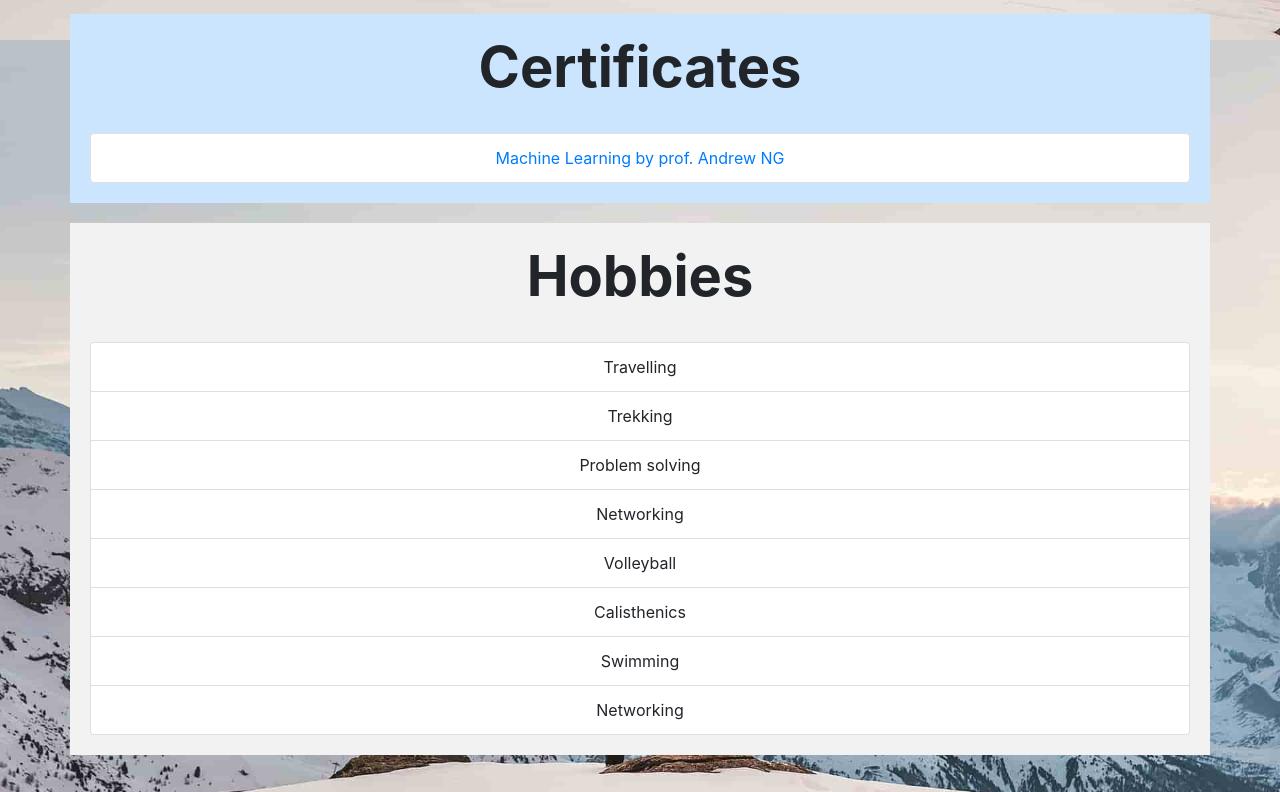
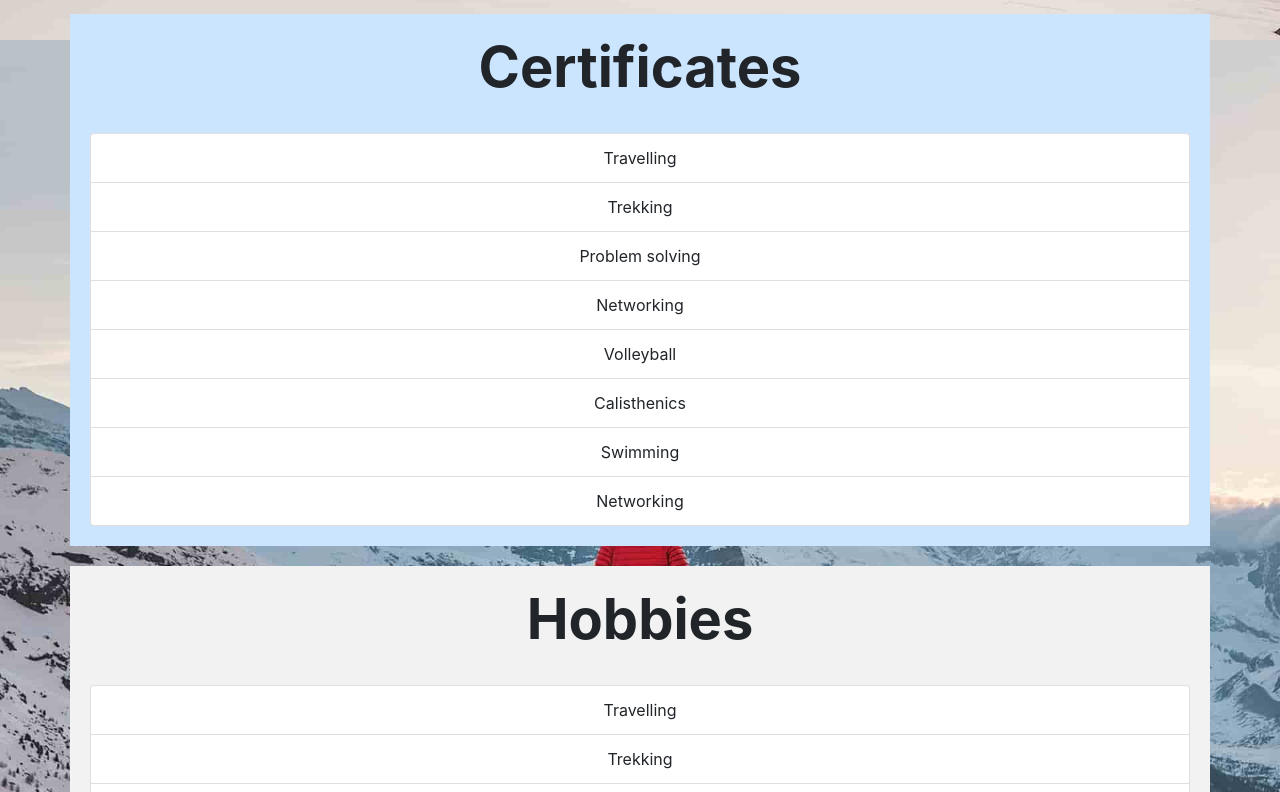
Before and after one commit to hrishijd/hrishijd.github.io, a plain HTML site: page index.html in a window 1280 px wide. Shown: the part 2520-3312 px from the top of the page. Drawn offline with nearby package versions, Linux system fonts and the light colour scheme.

Commit message:
Initial commit

```diff
--- a/index.html
+++ b/index.html
@@ -44,7 +44,7 @@
         			<a class="nav-link" href="#Contact">Contact</a>
       			</li>
       			<li class="nav-item">
-        			<a class="nav-link" href="https://drive.google.com/file/d/1CfTcwCJ9dTLdv9knqk0Ne2aGpTZdMwOQ/view?usp=sharing" target="_blank" download >Resume</a>
+        			<a class="nav-link" href="https://drive.google.com/file/d/1CfTcwCJ9dTLdv9knqk0Ne2aGpTZdMwOQ/view?usp=sharing" download>Resume</a>
       			</li>
 
     		</ul>
@@ -156,7 +156,14 @@
 		<br>
 		<ul class="list-group text-center">
 
-  			<li class="list-group-item"><a href="https://www.coursera.org/account/accomplishments/certificate/RNKQ7A5T6RCV" target="_blank">Machine Learning by prof. Andrew NG</a></li>
+  			<li class="list-group-item">Travelling</li>
+  			<li class="list-group-item">Trekking</li>
+  			<li class="list-group-item">Problem solving</li>
+  			<li class="list-group-item">Networking</li>
+			<li class="list-group-item">Volleyball</li>
+			<li class="list-group-item">Calisthenics</li>
+			<li class="list-group-item">Swimming</li>
+			<li class="list-group-item">Networking</li>
 		</ul>
 	</div>
 	<div id="Hobbies" class="container">
```
